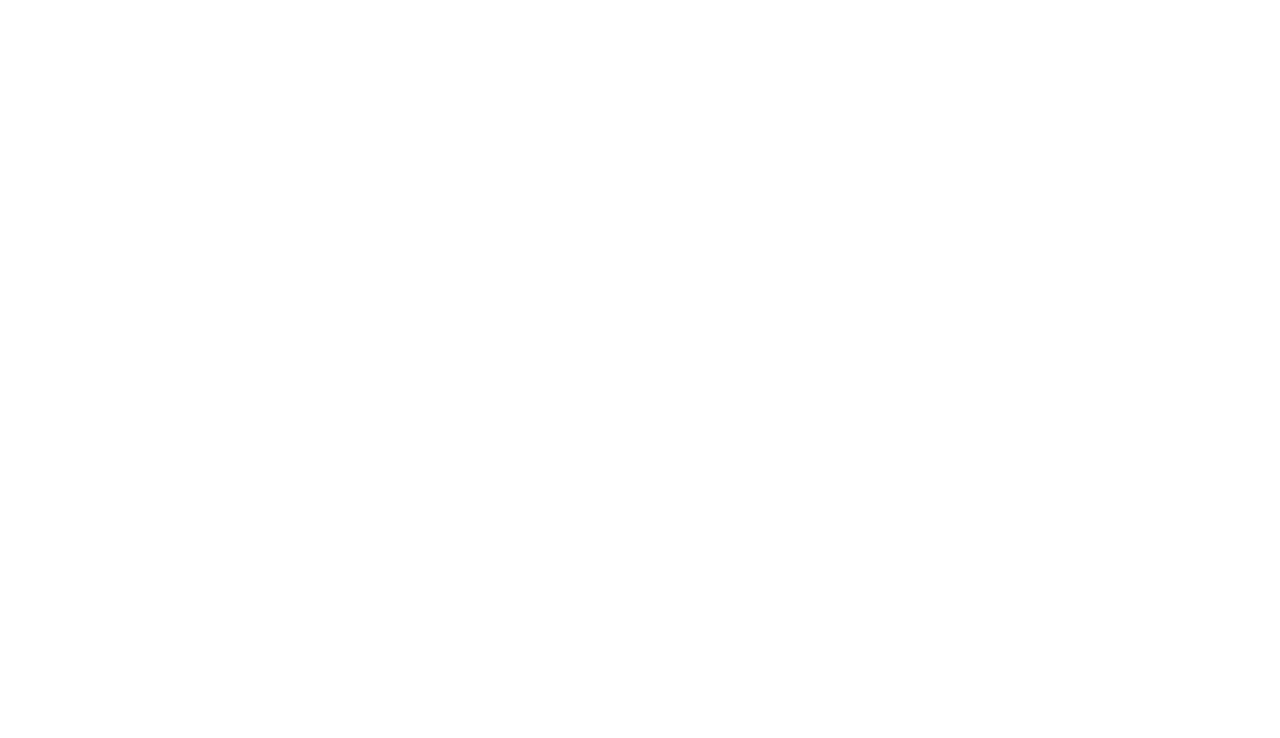
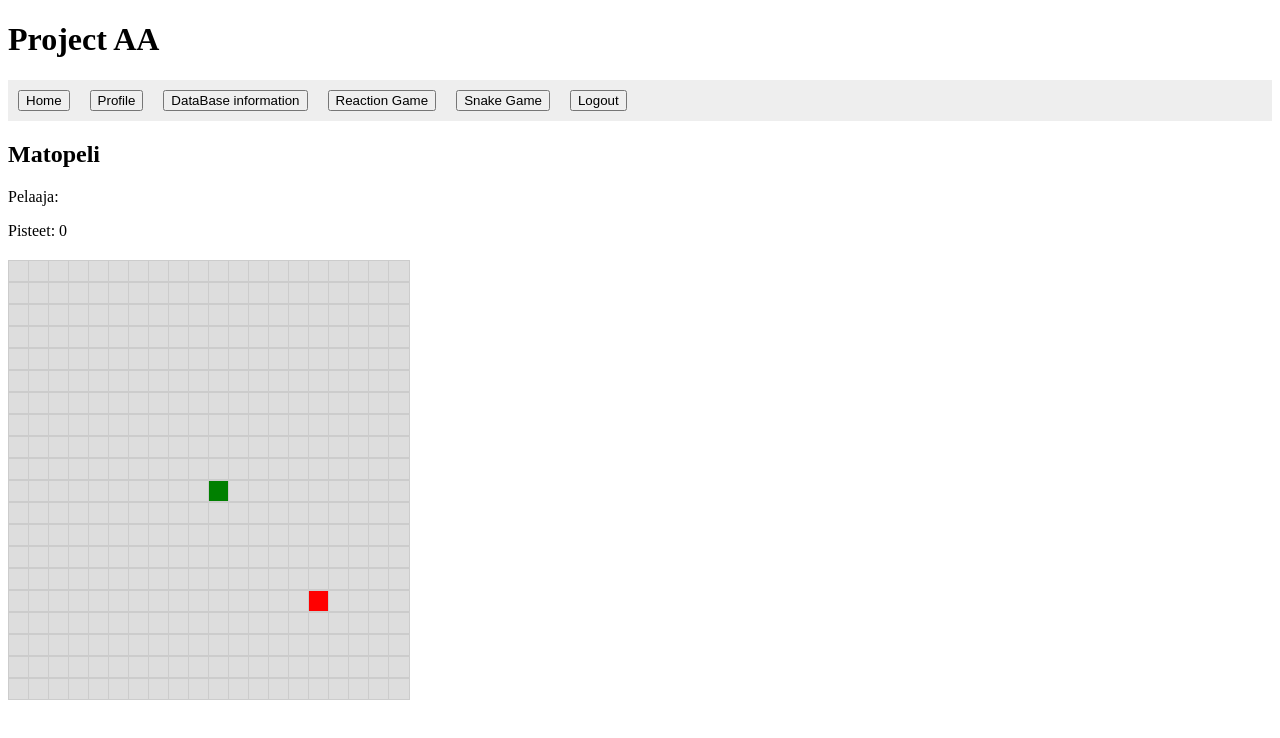
Before and after one commit to Beolpluusor/projectaa-v2, a React app in the folder frontend/: page /snake in a window 1280 px wide. Before the commit this address had no page. Shown: the top 738 px of the page. Built offline with nearby package versions, Linux system fonts and the light colour scheme; the HTML template or start-up script is replaced by a standard one.

Commit message:
added worm game and modifications to database to handle float numbers in game table columns: gametime, playerscore

```diff
--- a/frontend/src/App.jsx
+++ b/frontend/src/App.jsx
@@ -5,6 +5,7 @@
 import ProfilePage from "./pages/profile";
 import PlayerListIn from "./pages/playerlistin";
 import ReactionGame from "./games/ReactionGame";
+import Snake from "./games/Snake";
 
 import "./assets/styles/App.css";
 
@@ -18,6 +19,7 @@
         <Route path="/profile" element={<ProfilePage />} />
         <Route path="/playerlistin" element={<PlayerListIn />} />
         <Route path="/reactiongame" element={<ReactionGame />} />
+        <Route path="/snake" element={<Snake />} />
 
       </Routes>
     </BrowserRouter>
--- a/frontend/src/games/ReactionGame.jsx
+++ b/frontend/src/games/ReactionGame.jsx
@@ -36,6 +36,8 @@
 
         const end = Date.now();
         const time = end - startTime;
+        const scoreCalculator = time / 1000;
+
         setReactionTime(time);
         setStatus("done");
 
@@ -45,8 +47,8 @@
             body: JSON.stringify({
                 PLAYER_TAG: playerTag,
                 GAMEID: 6,
-                PLAYERSCORE: time,
-                GAMETIME: time
+                PLAYERSCORE: scoreCalculator,
+                GAMETIME: time / 1000
             })
         });
     };
--- /dev/null
+++ b/frontend/src/games/Snake.jsx
@@ -0,0 +1,186 @@
+import { useState, useEffect, useRef } from "react";
+import NavigationBar from "../pages/navigationbar";
+
+export default function Matopeli() {
+    const [playerTag, setPlayerTag] = useState("");
+    const [snake, setSnake] = useState([[10, 10]]);
+    const [food, setFood] = useState([15, 15]);
+    const [direction, setDirection] = useState([0, 0]);
+    const [score, setScore] = useState(0);
+    const [gameOver, setGameOver] = useState(false);
+    const [startTime, setStartTime] = useState(null);
+
+    const boardSize = 20;
+    const intervalRef = useRef(null);
+
+    // Haetaan pelaajan nimi localStoragesta
+    useEffect(() => {
+        const storedTag = localStorage.getItem("player_tag");
+        if (storedTag) setPlayerTag(storedTag);
+    }, []);
+
+    // Nuolinäppäimet
+    useEffect(() => {
+        const handleKey = (e) => {
+            if (gameOver) return;
+
+            if (!startTime) setStartTime(Date.now());
+
+            switch (e.key) {
+                case "ArrowUp":
+                    setDirection([0, -1]);
+                    break;
+                case "ArrowDown":
+                    setDirection([0, 1]);
+                    break;
+                case "ArrowLeft":
+                    setDirection([-1, 0]);
+                    break;
+                case "ArrowRight":
+                    setDirection([1, 0]);
+                    break;
+                default:
+                    break;
+            }
+        };
+
+        window.addEventListener("keydown", handleKey);
+        return () => window.removeEventListener("keydown", handleKey);
+    }, [gameOver, startTime]);
+
+    // Pelilooppi
+    useEffect(() => {
+        if (direction[0] === 0 && direction[1] === 0) return;
+
+        intervalRef.current = setInterval(() => {
+            setSnake((prevSnake) => {
+                const newSnake = [...prevSnake];
+                const head = [...newSnake[0]];
+
+                head[0] += direction[0];
+                head[1] += direction[1];
+
+                // Törmäys seiniin
+                if (
+                    head[0] < 0 ||
+                    head[0] >= boardSize ||
+                    head[1] < 0 ||
+                    head[1] >= boardSize
+                ) {
+                    endGame();
+                    return prevSnake;
+                }
+
+                // Törmäys itseensä
+                for (let part of newSnake) {
+                    if (part[0] === head[0] && part[1] === head[1]) {
+                        endGame();
+                        return prevSnake;
+                    }
+                }
+
+                newSnake.unshift(head);
+
+                // Ruoka
+                if (head[0] === food[0] && head[1] === food[1]) {
+                    setScore((s) => s + 1);
+                    spawnFood();
+                } else {
+                    newSnake.pop();
+                }
+
+                return newSnake;
+            });
+        }, 150);
+
+        return () => clearInterval(intervalRef.current);
+    }, [direction]);
+
+    const spawnFood = () => {
+        const x = Math.floor(Math.random() * boardSize);
+        const y = Math.floor(Math.random() * boardSize);
+        setFood([x, y]);
+    };
+
+    const endGame = async () => {
+        clearInterval(intervalRef.current);
+        setGameOver(true);
+
+        const endTime = Date.now();
+        const timeSeconds = Math.floor((endTime - startTime) / 1000);
+
+        const scoreCalculator = score;
+
+        // Tallennus tietokantaan
+        await fetch("http://localhost:5000/save_reaction_score", {
+            method: "POST",
+            headers: { "Content-Type": "application/json" },
+            body: JSON.stringify({
+                PLAYER_TAG: playerTag,
+                GAMEID: 6,
+                PLAYERSCORE: scoreCalculator,
+                GAMETIME: timeSeconds
+            })
+        });
+    };
+
+    const resetGame = () => {
+        setSnake([[10, 10]]);
+        setFood([15, 15]);
+        setDirection([0, 0]);
+        setScore(0);
+        setGameOver(false);
+        setStartTime(null);
+    };
+
+    return (
+        <div>
+            <h1>Project AA</h1>
+            <NavigationBar />
+
+            <h2>Matopeli</h2>
+            <p>Pelaaja: <strong>{playerTag}</strong></p>
+            <p>Pisteet: {score}</p>
+
+            {gameOver && (
+                <>
+                    <h3>Game Over!</h3>
+                    <button onClick={resetGame}>Pelaa uudelleen</button>
+                </>
+            )}
+
+            <div
+                style={{
+                    display: "grid",
+                    gridTemplateColumns: `repeat(${boardSize}, 20px)`,
+                    width: boardSize * 20,
+                    marginTop: "20px"
+                }}
+            >
+                {Array.from({ length: boardSize * boardSize }).map((_, i) => {
+                    const x = i % boardSize;
+                    const y = Math.floor(i / boardSize);
+
+                    const isSnake = snake.some((s) => s[0] === x && s[1] === y);
+                    const isFood = food[0] === x && food[1] === y;
+
+                    return (
+                        <div
+                            key={i}
+                            style={{
+                                width: 20,
+                                height: 20,
+                                backgroundColor: isSnake
+                                    ? "green"
+                                    : isFood
+                                    ? "red"
+                                    : "#ddd",
+                                border: "1px solid #ccc"
+                            }}
+                        />
+                    );
+                })}
+            </div>
+        </div>
+    );
+}
--- a/frontend/src/pages/navigationbar.jsx
+++ b/frontend/src/pages/navigationbar.jsx
@@ -20,6 +20,7 @@
             <button onClick={() => navigate('/profile')}>Profile</button>
             <button onClick={() => navigate('/playerlistin')}>DataBase information</button>
             <button onClick={() => navigate('/reactiongame')}>Reaction Game</button>
+            <button onClick={() => navigate('/snake')}>Snake Game</button>
             <button onClick={handleLogout}>Logout</button>
 
         </nav>
```
